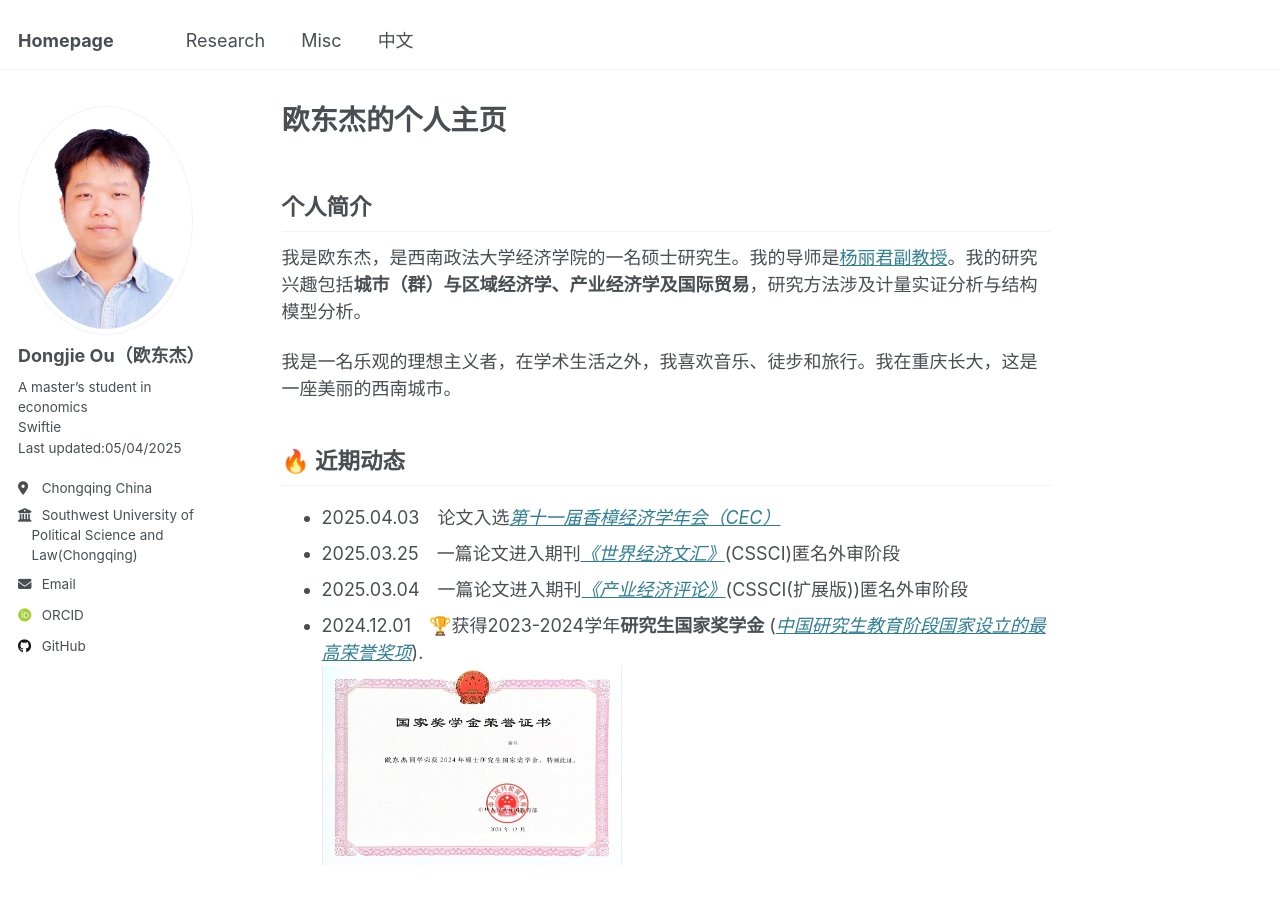
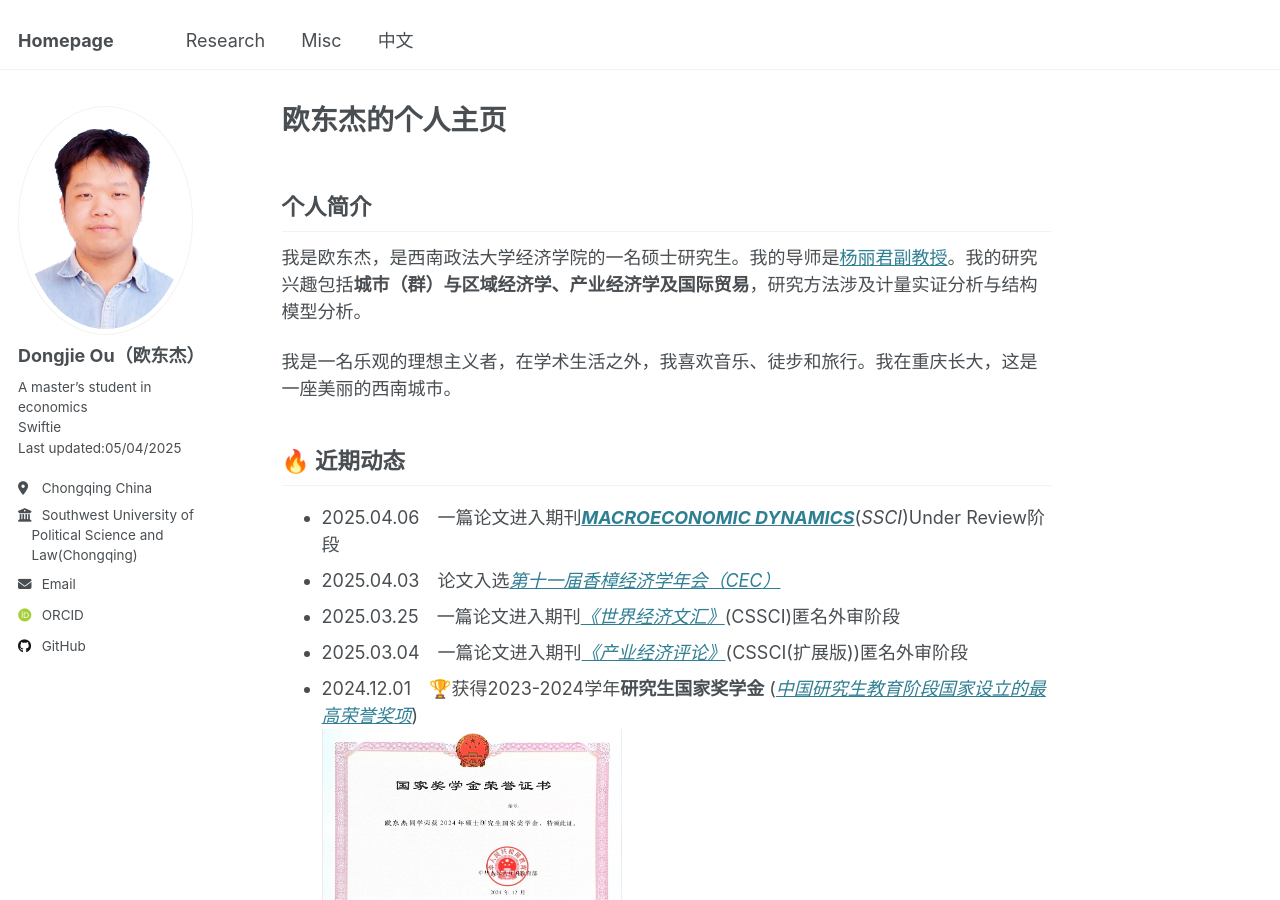
Before and after one commit to oudongjie2001/oudongjie2001.github.io, a Jekyll site: the page built from _pages/dongjieou_cn.md, in a window 1280 px wide and 900 px high. Built offline with Jekyll 4.4.1, drawn with Linux system fonts in a browser that asks for light colours; some web fonts are replaced.

Commit message:
Update dongjieou_cn.md

```diff
--- a/_pages/dongjieou_cn.md
+++ b/_pages/dongjieou_cn.md
@@ -13,10 +13,11 @@ redirect_from:
 我是一名乐观的理想主义者，在学术生活之外，我喜欢音乐、徒步和旅行。我在重庆长大，这是一座美丽的西南城市。
 
 ## 🔥 近期动态
+- 2025.04.06&emsp;一篇论文进入期刊[***MACROECONOMIC DYNAMICS***](https://www.cambridge.org/core/journals/macroeconomic-dynamics)(*SSCI*)Under Review阶段
 - 2025.04.03&emsp;论文入选[*第十一届香樟经济学年会（CEC）*](https://mp.weixin.qq.com/s/j_BLWAedV5WkCToqnIyCRQ)
 - 2025.03.25&emsp;一篇论文进入期刊[*《世界经济文汇》*](http://sjjjwh.magtech.com.cn/CN/0488-6364/home.shtml)(CSSCI)匿名外审阶段
 - 2025.03.04&emsp;一篇论文进入期刊[*《产业经济评论》*](https://xdch.cbpt.cnki.net/WKG/WebPublication/index.aspx?mid=xdch)(CSSCI(扩展版))匿名外审阶段
-- 2024.12.01&emsp;🏆获得2023-2024学年**研究生国家奖学金** ([*中国研究生教育阶段国家设立的最高荣誉奖项*](https://www.gov.cn/fuwu/2014-06/11/content_2698545.htm)).
+- 2024.12.01&emsp;🏆获得2023-2024学年**研究生国家奖学金** ([*中国研究生教育阶段国家设立的最高荣誉奖项*](https://www.gov.cn/fuwu/2014-06/11/content_2698545.htm))
   <div style="display: flex; align-items: center; gap: 15px;">
     <img src='/images/National Scholarship.png' style='width: 300px; height: auto;'></div>
 
```
